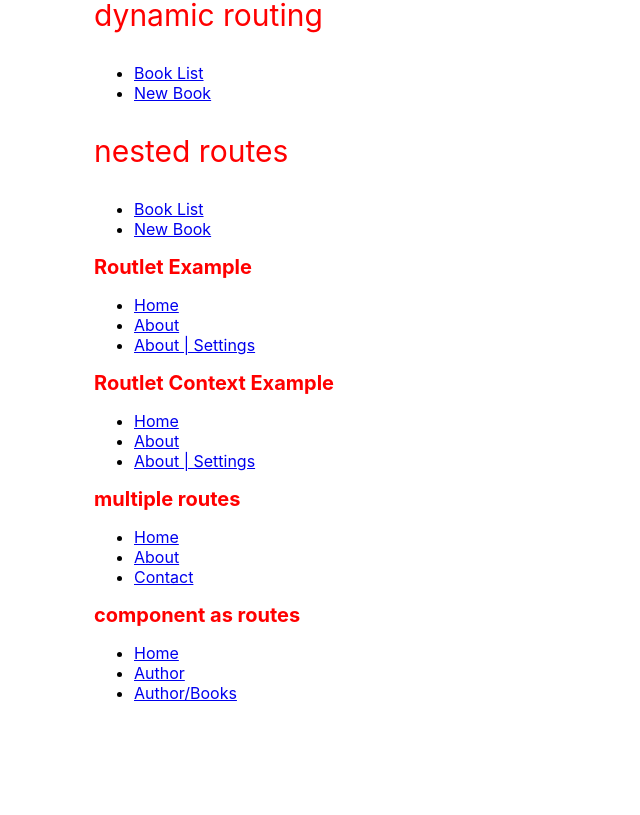
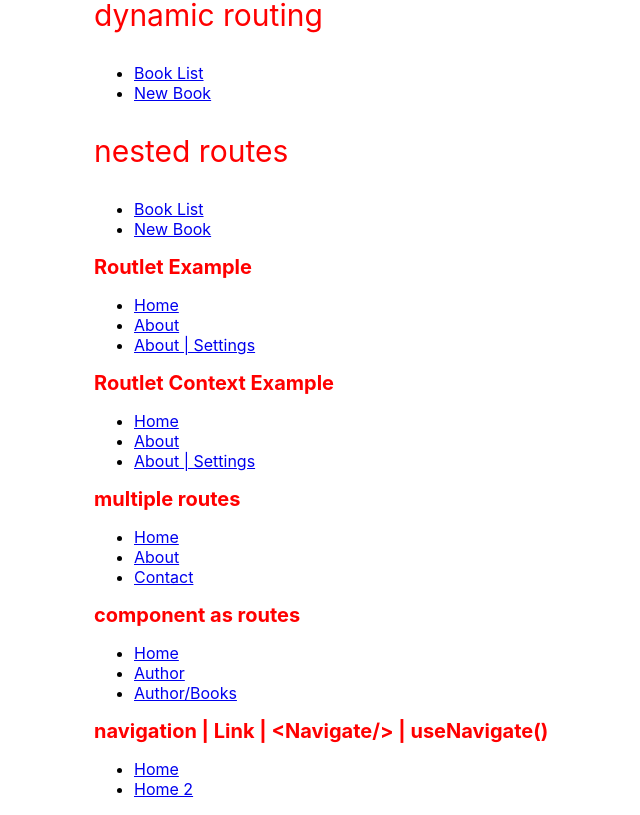
Before and after one commit to reactjs-example/react-router-demo, a React (Create React App) app: page / in a window 1280 px wide. Shown: the part 209-1024 px from the top of the page, without its empty margins (34-674 px from the left). Before the commit the page ends 928 px from the top, so only its background shows below. Built offline with nearby package versions, Linux system fonts and the light colour scheme.

Commit message:
react navigation example

```diff
--- a/src/v1/Root.js
+++ b/src/v1/Root.js
@@ -5,6 +5,7 @@ import { Example4 } from "./components/ex4/Example4";
 import { Example5 } from "./components/ex5/Example5";
 import { Example6 } from "./components/ex6/Example";
 import { Example7 } from "./components/ex7/Example";
+import { Example8 } from "./components/ex8/Example";
 
 export const Root = () => {
   let style = {
@@ -21,6 +22,7 @@ export const Root = () => {
         <Example5/>
         <Example6/>
         <Example7/>
+        <Example8/>
       </div>
     </>
   );
--- /dev/null
+++ b/src/v1/components/ex8/Example.js
@@ -0,0 +1,18 @@
+import { Route, Routes } from "react-router-dom";
+import { Nav, PageRoutes } from "./Pages";
+
+export const Example8 = () => {
+  let content = `navigation | Link | <Navigate/> | useNavigate()`;
+  let styles = { fontSize: "20px", color: "red" };
+
+  return (
+    <>
+      <h1 style={styles}>{content}</h1>
+
+      <Nav />
+      <Routes>
+        <Route path="/*" element={<PageRoutes />} />
+      </Routes>
+    </>
+  );
+};
--- /dev/null
+++ b/src/v1/components/ex8/Pages.js
@@ -0,0 +1,34 @@
+import { Link, Navigate, Route, Routes } from "react-router-dom"
+
+
+const Home=()=>{
+    return <>
+      <h1>Home</h1>
+    </>
+}
+
+const Home2=()=>{
+    return <>
+    <Navigate replace="home"/>
+    </>
+}
+
+const Nav = ()=>{
+    return <>
+    <ul>
+        <li><Link to="home">Home</Link></li>
+        <li><Link to="home2">Home 2</Link></li>
+    </ul>
+    </>
+}
+
+const PageRoutes=()=>{
+    return <>
+    <Routes>
+        <Route path="home" element={<Home/>}/>
+        <Route path="home2" element={<Home2/>}/>
+    </Routes>
+    </>
+}
+
+export {PageRoutes, Nav}
```
